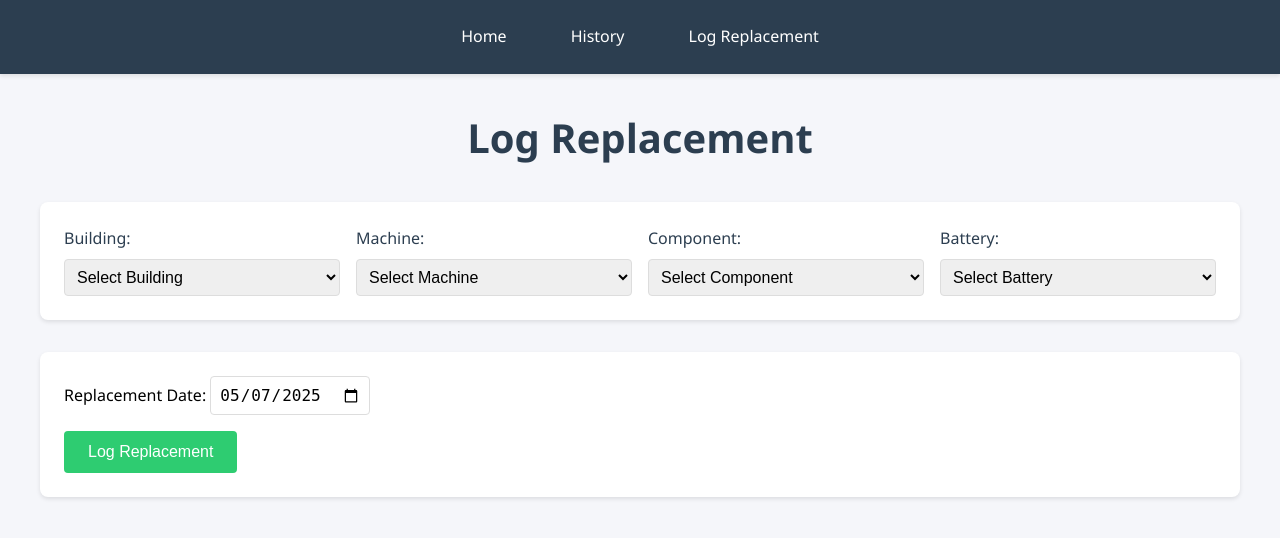
After one commit to simarsamra/WebApp5, a Django app: page /log-replacement/ in a window 1280 px wide. The commit adds this page. Shown: the top 538 px of the page. Run offline with Django 5.2, Linux system fonts and the light colour scheme; data that the repository does not hold is empty.

Commit message:
Log Replacepment filters working now.

```diff
--- a/battery_tracker/battery_manager/battery_manager/urls.py
+++ b/battery_tracker/battery_manager/battery_manager/urls.py
@@ -23,9 +23,11 @@ from maintenance import views
 urlpatterns = [
     path('admin/', admin.site.urls),
     path('', views.home, name='home'),  # Home page
-
     path('history/', views.history, name='history'),  # History page
-
+    path('log-replacement/', views.log_replacement, name='log_replacement'),
+    path('api/machines/', views.get_machines, name='api_machines'),
+    path('api/components/', views.get_components, name='api_components'),
+    path('api/batteries/', views.get_batteries, name='api_batteries'),
 ]
 
 if settings.DEBUG:
--- a/battery_tracker/battery_manager/maintenance/templates/maintenance/base.html
+++ b/battery_tracker/battery_manager/maintenance/templates/maintenance/base.html
@@ -11,13 +11,14 @@
     <nav>
         <ul>
             <li><a href="{% url 'home' %}">Home</a></li>
-
             <li><a href="{% url 'history' %}">History</a></li>
+            <li><a href="{% url 'log_replacement' %}">Log Replacement</a></li>
         </ul>
     </nav>
     <main>
         {% block content %}
         {% endblock %}
     </main>
+    {% block extra_js %}{% endblock %}
 </body>
 </html>
--- a/battery_tracker/battery_manager/maintenance/templates/maintenance/history.html
+++ b/battery_tracker/battery_manager/maintenance/templates/maintenance/history.html
@@ -5,8 +5,8 @@
 {% block content %}
     <h1>Replacement History</h1>
     <ul>
-        {% for record in records %}
-            <li>{{ record.component }} - Last replaced on {{ record.last_replaced }}</li>
+        {% for record in replacement_history %}
+            <li>{{ record.battery.component }} - Last replaced on {{ record.replacement_date }}</li>
         {% empty %}
             <li>No replacement history available.</li>
         {% endfor %}
--- /dev/null
+++ b/battery_tracker/battery_manager/maintenance/templates/maintenance/log_replacement.html
@@ -0,0 +1,110 @@
+{% extends 'maintenance/base.html' %}
+
+{% block title %}Log Replacement{% endblock %}
+
+{% block content %}
+    <h1>Log Replacement</h1>
+
+    <div class="filters">
+        <form id="filterForm" class="filter-form" onsubmit="return false;">
+            <div class="filter-group">
+                <label for="building">Building:</label>
+                <select name="building" id="building">
+                    <option value="">Select Building</option>
+                    {% for building in buildings %}
+                        <option value="{{ building.id }}">{{ building.name }}</option>
+                    {% endfor %}
+                </select>
+            </div>
+
+            <div class="filter-group">
+                <label for="machine">Machine:</label>
+                <select name="machine" id="machine">
+                    <option value="">Select Machine</option>
+                </select>
+            </div>
+
+            <div class="filter-group">
+                <label for="component">Component:</label>
+                <select name="component" id="component">
+                    <option value="">Select Component</option>
+                </select>
+            </div>
+
+            <div class="filter-group">
+                <label for="battery">Battery:</label>
+                <select name="battery" id="battery">
+                    <option value="">Select Battery</option>
+                </select>
+            </div>
+        </form>
+    </div>
+
+    <form method="POST" class="replacement-form">
+        {% csrf_token %}
+        <div class="form-group">
+            <label for="replacement_date">Replacement Date:</label>
+            <input type="date" id="replacement_date" name="replacement_date" value="{{ today|date:'Y-m-d' }}">
+        </div>
+        <button type="submit" class="submit-button">Log Replacement</button>
+    </form>
+{% endblock %}
+
+{% block extra_js %}
+<script>
+document.addEventListener('DOMContentLoaded', function() {
+    const buildingSelect = document.getElementById('building');
+    const machineSelect = document.getElementById('machine');
+    const componentSelect = document.getElementById('component');
+    const batterySelect = document.getElementById('battery');
+
+    async function fetchAndPopulate(url, targetSelect, placeholder) {
+        console.log("Fetching:", url); // Debug
+        try {
+            const response = await fetch(url);
+            const data = await response.json();
+            console.log("Data for", targetSelect.id, data); // Debug
+            targetSelect.innerHTML = `<option value="">${placeholder}</option>`;
+            data.forEach(item => {
+                targetSelect.innerHTML += `<option value="${item.id}">${item.label}</option>`;
+            });
+        } catch (error) {
+            console.error('Error fetching data:', error);
+        }
+    }
+
+    buildingSelect.addEventListener('change', () => {
+        const buildingId = buildingSelect.value;
+        console.log("Building changed:", buildingId); // Debug
+        if (buildingId) {
+            fetchAndPopulate(`/api/machines/?building=${buildingId}`, machineSelect, 'Select Machine');
+        } else {
+            machineSelect.innerHTML = '<option value="">Select Machine</option>';
+        }
+        componentSelect.innerHTML = '<option value="">Select Component</option>';
+        batterySelect.innerHTML = '<option value="">Select Battery</option>';
+    });
+
+    machineSelect.addEventListener('change', () => {
+        const machineId = machineSelect.value;
+        console.log("Machine changed:", machineId); // Debug
+        if (machineId) {
+            fetchAndPopulate(`/api/components/?machine=${machineId}`, componentSelect, 'Select Component');
+        } else {
+            componentSelect.innerHTML = '<option value="">Select Component</option>';
+        }
+        batterySelect.innerHTML = '<option value="">Select Battery</option>';
+    });
+
+    componentSelect.addEventListener('change', () => {
+        const componentId = componentSelect.value;
+        console.log("Component changed:", componentId); // Debug
+        if (componentId) {
+            fetchAndPopulate(`/api/batteries/?component=${componentId}`, batterySelect, 'Select Battery');
+        } else {
+            batterySelect.innerHTML = '<option value="">Select Battery</option>';
+        }
+    });
+});
+</script>
+{% endblock %}
--- a/battery_tracker/battery_manager/maintenance/views.py
+++ b/battery_tracker/battery_manager/maintenance/views.py
@@ -2,26 +2,69 @@ from django.shortcuts import render, redirect
 from django.utils.timezone import now
 from datetime import timedelta, date
 from django.http import JsonResponse
-from .models import BatteryReplacementRecord, Machine, Component
+from .models import BatteryReplacementRecord, Machine, Component, Building, Battery
 
 def home(request):
-    print("Home view called")  # Debug print
-    today = now().date()
-    next_two_months = today + timedelta(days=60)
-
-    # Fetch upcoming replacements
+    today = date.today()
     upcoming_replacements = BatteryReplacementRecord.objects.filter(
-        due_date__gte=today, due_date__lte=next_two_months
-    ).order_by('due_date')
-    print(f"Upcoming replacements: {upcoming_replacements}")  # Debug print
-
-    # Fetch overdue replacements
+        replacement_date__gte=today
+    ).order_by('replacement_date')
     overdue_replacements = BatteryReplacementRecord.objects.filter(
-        due_date__lt=today
-    ).order_by('due_date')
-    print(f"Overdue replacements: {overdue_replacements}")  # Debug print
+        replacement_date__lt=today
+    ).order_by('replacement_date')
 
     return render(request, 'maintenance/home.html', {
         'upcoming_replacements': upcoming_replacements,
         'overdue_replacements': overdue_replacements,
     })
+
+def history(request):
+    replacement_history = BatteryReplacementRecord.objects.all().order_by('-replacement_date')
+
+    return render(request, 'maintenance/history.html', {
+        'replacement_history': replacement_history,
+    })
+
+def log_replacement(request):
+    buildings = Building.objects.all()
+    return render(request, 'maintenance/log_replacement.html', {
+        'buildings': buildings,
+        'today': date.today(),
+    })
+
+# API Endpoints for filtering
+def get_machines(request):
+    building_id = request.GET.get('building')
+    machines = Machine.objects.filter(building_id=building_id) if building_id else Machine.objects.all()
+    data = [
+        {
+            'id': m.id,
+            'label': f"{m.model} ({m.machine_id})"
+        }
+        for m in machines
+    ]
+    return JsonResponse(data, safe=False)
+
+def get_components(request):
+    machine_id = request.GET.get('machine')
+    components = Component.objects.filter(machine_id=machine_id) if machine_id else Component.objects.all()
+    data = [
+        {
+            'id': c.id,
+            'label': f"{c.name} ({c.model_number}) - {c.oem}"
+        }
+        for c in components
+    ]
+    return JsonResponse(data, safe=False)
+
+def get_batteries(request):
+    component_id = request.GET.get('component')
+    batteries = Battery.objects.filter(component_id=component_id) if component_id else Battery.objects.all()
+    data = [
+        {
+            'id': b.id,
+            'label': f"{b.oem} ({b.oem_part_number})"
+        }
+        for b in batteries
+    ]
+    return JsonResponse(data, safe=False)
```
Also changed, not shown: battery_tracker/battery_manager/maintenance/admin.py (+18 -36 lines), battery_tracker/battery_manager/maintenance/management/commands/seed_data.py (+39 -26 lines), battery_tracker/battery_manager/maintenance/models.py (+22 -22 lines), battery_tracker/battery_manager/maintenance/migrations/0001_initial.py, battery_tracker/battery_manager/maintenance/migrations/0002_machine_year_of_manufacture.py (deleted).
